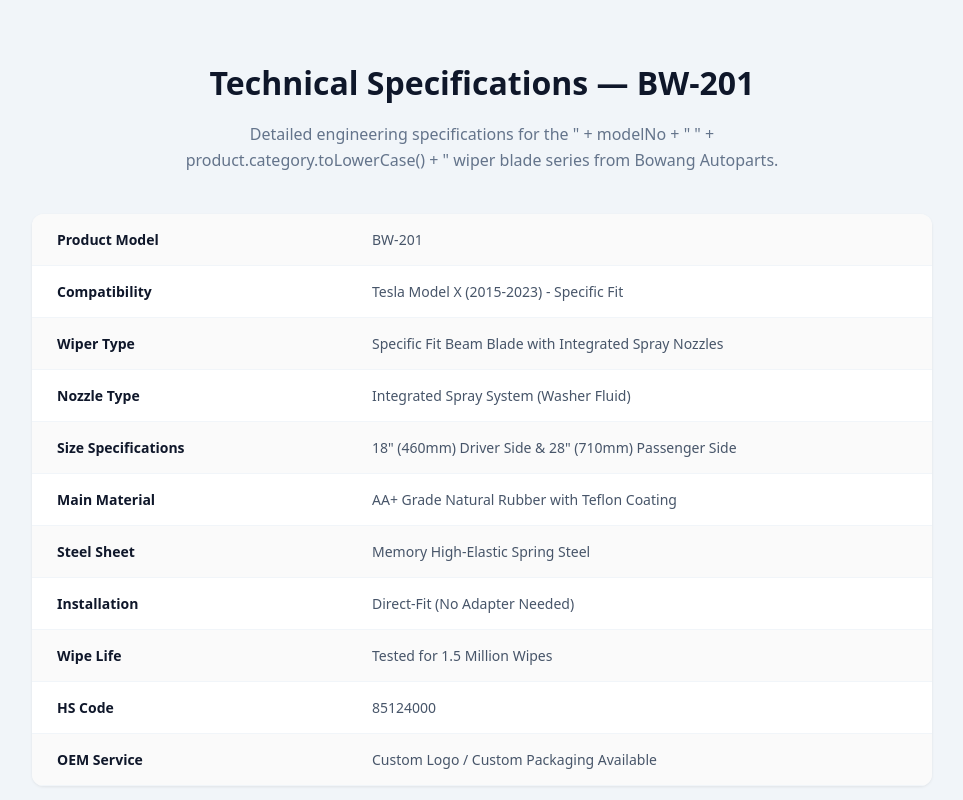
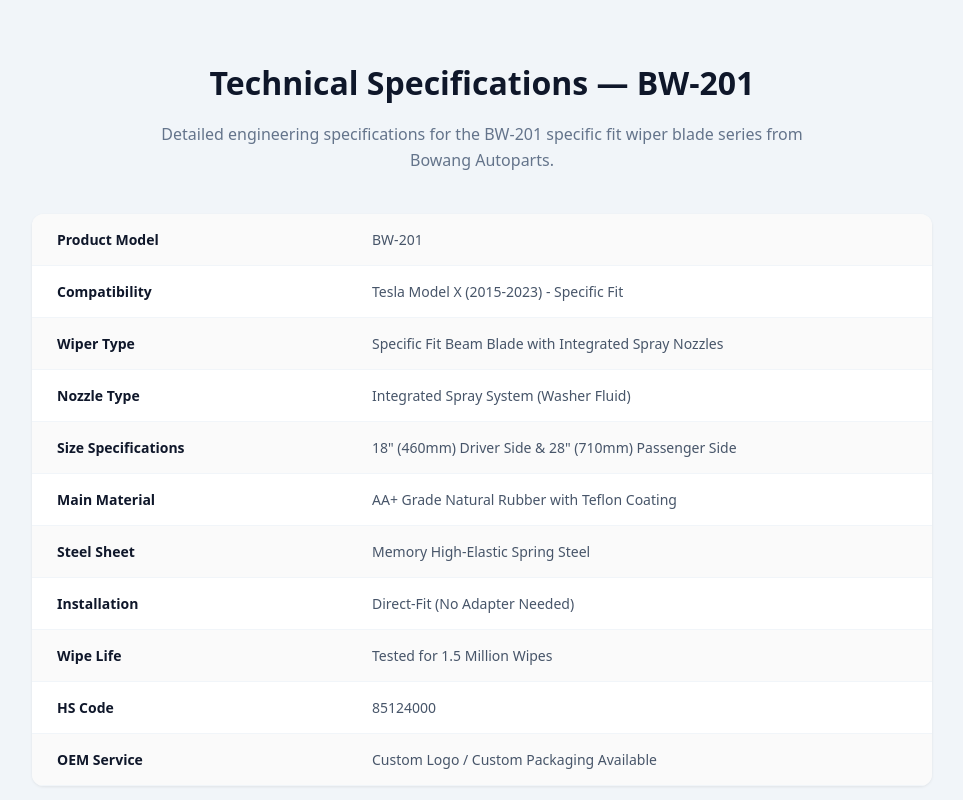
Before and after one commit to 15970477274a-prog/bowang-wiper-site, a Next.js app: page /products/bw-201-specific-fit-tesla-model-x in a window 1280 px wide. Shown: the part 1620-2420 px from the top of the page, without its empty margins (158-1121 px from the left). Built offline with nearby package versions, Linux system fonts and the light colour scheme.

Commit message:
fix: remaining template literal bugs in product detail pages

```diff
--- a/app/[lang]/products/[id]/page.tsx
+++ b/app/[lang]/products/[id]/page.tsx
@@ -229,7 +229,7 @@ const relatedBlog = blogPosts.slice(0, 2);
       <section className="section section-alt">
         <div className="container">
           <h2 className="section-title">Technical Specifications — {modelNo}</h2>
-          <p className="section-subtitle">Detailed engineering specifications for the " + modelNo + " " + product.category.toLowerCase() + " wiper blade series from Bowang Autoparts.</p>
+           <p className="section-subtitle">Detailed engineering specifications for the {modelNo} {product.category.toLowerCase()} wiper blade series from Bowang Autoparts.</p>
           <table className="spec-table" style={{maxWidth:"900px",margin:"0 auto",backgroundColor:"var(--bg-white)",borderRadius:"12px",overflow:"hidden",boxShadow:"var(--shadow-sm)"}}>
             <tbody>
               {Object.entries(product.technicalDetails).map(([key, value], idx) => (
@@ -265,7 +265,7 @@ const relatedBlog = blogPosts.slice(0, 2);
       <section className="section section-alt">
         <div className="container">
           <h2 className="section-title">Frequently Asked Questions — {modelNo}</h2>
-          <p className="section-subtitle">Common B2B inquiries about our " + product.category.toLowerCase() + " wiper blades.</p>
+           <p className="section-subtitle">Common B2B inquiries about our {product.category.toLowerCase()} wiper blades.</p>
           <div className="faq-container">
             {faqItems.map((item, idx) => (
               <div key={idx} className="faq-item">
--- a/app/products/[id]/page.tsx
+++ b/app/products/[id]/page.tsx
@@ -222,7 +222,7 @@ const relatedBlog = blogPosts.slice(0, 2);
       <section className="section section-alt">
         <div className="container">
           <h2 className="section-title">Technical Specifications — {modelNo}</h2>
-          <p className="section-subtitle">Detailed engineering specifications for the " + modelNo + " " + product.category.toLowerCase() + " wiper blade series from Bowang Autoparts.</p>
+           <p className="section-subtitle">Detailed engineering specifications for the {modelNo} {product.category.toLowerCase()} wiper blade series from Bowang Autoparts.</p>
           <table className="spec-table" style={{maxWidth:"900px",margin:"0 auto",backgroundColor:"var(--bg-white)",borderRadius:"12px",overflow:"hidden",boxShadow:"var(--shadow-sm)"}}>
             <tbody>
               {Object.entries(product.technicalDetails).map(([key, value], idx) => (
@@ -279,8 +279,8 @@ const relatedBlog = blogPosts.slice(0, 2);
       {relatedProducts.length > 0 && (
         <section className="section section-white">
           <div className="container">
-            <h2 className="section-title">More " + product.category + " Wiper Blades</h2>
-            <p className="section-subtitle">Browse our complete range of " + product.category.toLowerCase() + " wiper blades from the same series.</p>
+            <h2 className="section-title">More {product.category} Wiper Blades</h2>
+            <p className="section-subtitle">Browse our complete range of {product.category.toLowerCase()} wiper blades from the same series.</p>
             <div className="grid-products">
               {relatedProducts.map(rp => (
                 <Link key={rp.id} href={"/products/" + rp.id} style={{textDecoration:"none",color:"inherit"}}>
@@ -335,7 +335,7 @@ const relatedBlog = blogPosts.slice(0, 2);
       <section className="section section-lg text-center" style={{background:"linear-gradient(rgba(15,23,42,0.92),rgba(15,23,42,0.92))",color:"white"}}>
         <div className="container-narrow">
           <h2 style={{fontSize:"32px",fontWeight:800,marginBottom:"15px"}}>Ready to Place a Bulk Order?</h2>
-          <p style={{color:"#cbd5e1",marginBottom:"35px",fontSize:"17px"}}>Contact our export team for competitive factory pricing on the " + modelNo + " and other wiper blade models.</p>
+          <p style={{color:"#cbd5e1",marginBottom:"35px",fontSize:"17px"}}>Contact our export team for competitive factory pricing on the {modelNo} and other wiper blade models.</p>
           <Link href="/contact" className="btn-hero">Inquire Now</Link>
           <a href="/Catalog.pdf" target="_blank" className="btn-hero-outline" style={{marginLeft:"15px"}}>Download Full Catalog</a>
         </div>
```
